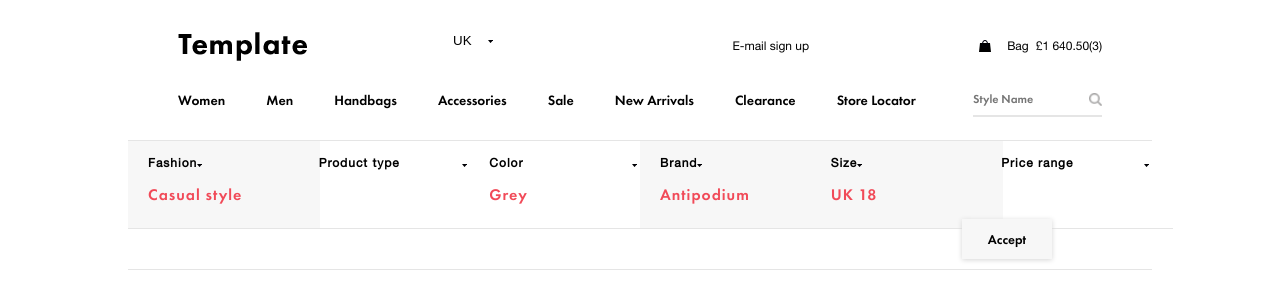
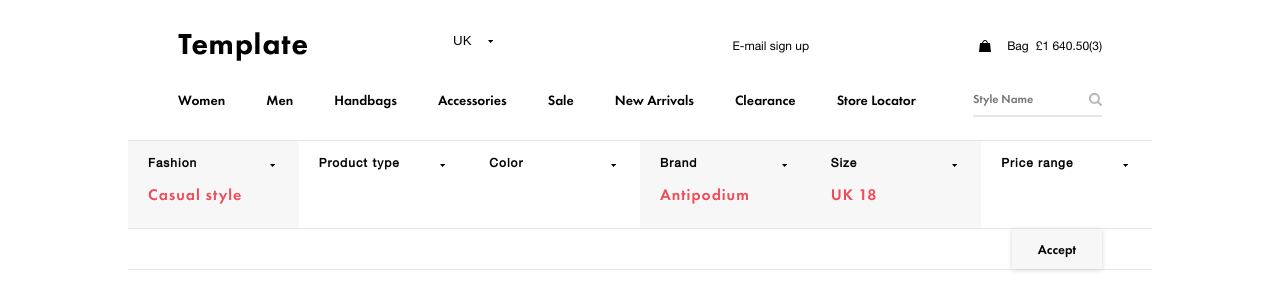
Before and after one commit to statesmans/shop-template, a website: page catalog.html in a window 1280 px wide. Both pictures are taken after a click on the element "Fashion". Shown: the top 287 px of the page. Drawn offline with nearby package versions, Linux system fonts and the light colour scheme.

Commit message:
desctop filter

```diff
--- a/catalog.html
+++ b/catalog.html
@@ -73,7 +73,7 @@
         <div class="container" id="container">
             <div class="catalog__wrapper" id="catalog__wrapper">
                 <div class="catalog__block " id="catalog-block">
-                    <div class="catalog__category category category--selected" id="catalog__category">
+                    <div class="catalog__category category category--selected" >
                         <div class="category__text-block" >
                             <h5 class="category__name">Fashion<span class="separator">,</span></h5>
                             <div id="categories__block">
@@ -97,11 +97,11 @@
                             </div>
                         </div>
                     </div>
-                    <div class="catalog__category category">
+                    <div class="catalog__category category ">
                         <div class="category__text-block" id="categories__block">
                             <h5 class="category__name">Color<span class="separator">,</span> </h5>
                             <div id="categories__block">
-                                <p class="category__elem category__elem--selected" id="category__elem">Grey<span class="separator">,</span> </p>
+                                <p class="category__elem">Grey<span class="separator">,</span> </p>
                                 <p class="category__elem">Black</p>
                                 <p class="category__elem">Yellow</p>
                                 <p class="category__elem">Red</p>
--- a/filter.js
+++ b/filter.js
@@ -4,7 +4,7 @@ let catalogShowBtn = document.getElementById('catalog__wrapper');
 let categories = Array.from(document.getElementsByClassName('category__name'))
 let catalog = document.getElementById('catalog-block');
 
-
+// close bag
 document.getElementById('close-btn').addEventListener('click', ()=> {
     let allBodyEl = Array.from(document.body.children)
 
@@ -15,6 +15,7 @@ document.getElementById('close-btn').addEventListener('click', ()=> {
     document.getElementById('modal-buy').style.display = "none";
 })
 
+// open bag
 bagBtn.addEventListener('click', ()=> {
     let allBodyEl = Array.from(document.body.children)
 
@@ -26,11 +27,14 @@ bagBtn.addEventListener('click', ()=> {
     document.getElementById('modal-buy').style.opacity = "1";
 })
 
+
+// openned catalog
 catalog.addEventListener('click', () => {
     catalog.classList.add('show-catalog');
     catalogShowBtn.classList.add('hidden-catalog');
 })
 
+// opened category
 categories.forEach(currentCategory => {
     currentCategory.addEventListener('click', ()=> {
         toggleCategory(currentCategory)
@@ -38,14 +42,16 @@ categories.forEach(currentCategory => {
 });
 
 function toggleCategory (currentCategory) {
+    let subCategories = Array.from(currentCategory.parentNode.children[1].children)
+
     if(catalog.classList.contains('show-catalog')) {
-        let subCategories = Array.from(currentCategory.parentNode.children[1].children)
             // activate category
             if(currentCategory.classList.contains('category--active')) {
                 subCategories.forEach(categoryEl => {
                     categoryEl.classList.remove('category__elem--visible')
                 })
                 currentCategory.classList.remove('category--active')
+
             } else {
 
             subCategories.forEach(categoryEl => {
@@ -64,6 +70,18 @@ function toggleCategory (currentCategory) {
             })
         }
     }
+    counter = 0
+    subCategories.forEach(categoryEl => {
+
+        if (categoryEl.classList.contains('category__elem--selected')) {
+            currentCategory.parentNode.parentNode.classList.add('category--selected')
+            counter++
+        }
+        if (!categoryEl.classList.contains('category__elem--selected') && counter == 0) {
+            currentCategory.parentNode.parentNode.classList.remove('category--selected')
+        }
+    })
+
 }
 
 
--- a/sass/catalog-media-query.scss
+++ b/sass/catalog-media-query.scss
@@ -137,13 +137,24 @@
         }
     }
 
+    .show-catalog {
+        .category {
+            width: auto;
+        }
+    }
+
     .category {
         display: flex;
         align-items: center;
         justify-content: space-between;
         padding: 15px 19px 13px 20px;
         &__name {
-            display: block;
+            display: flex;
+            justify-content: space-between;
+            height: 23px;
+            padding: 0 4px 0 0;
+            box-sizing: border-box;
+            cursor: pointer;
             font-family: 'Helveticaneue';
             font-size: 12px;
             &::after {
@@ -158,14 +169,22 @@
         &--selected {
             background-color: #f7f7f7;
             .category__name {
-                display: block;
+                display: flex;
+                justify-content: space-between;
+                width: 100%;
             }
         }
-/*         &::after {
-            content: url('../img/caret.svg');
-            height: 27px;
-        } */
+        &__text-block {
+            width: 100%;
+        }
     }
+
+    .hidden-catalog .catalog__accept {
+        bottom: 0;
+        right: 50px;
+        margin-right: 0;
+    }
+
     .card {
 
         width: auto;
```
Also changed, not shown: css/catalog-media-query.css, css/catalog.css, 2 other files.
